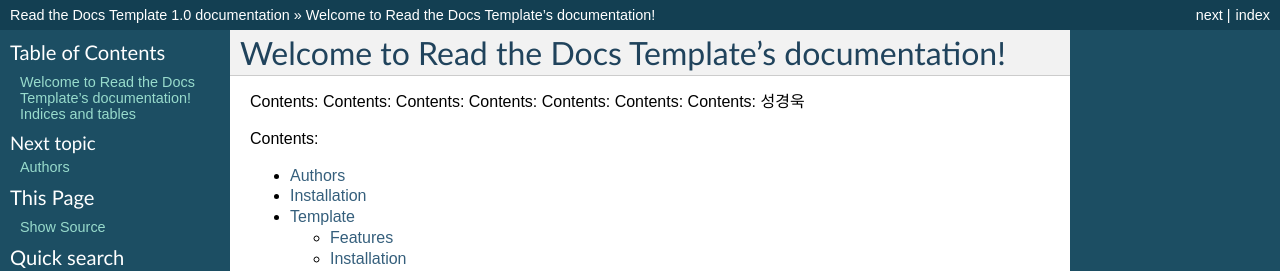
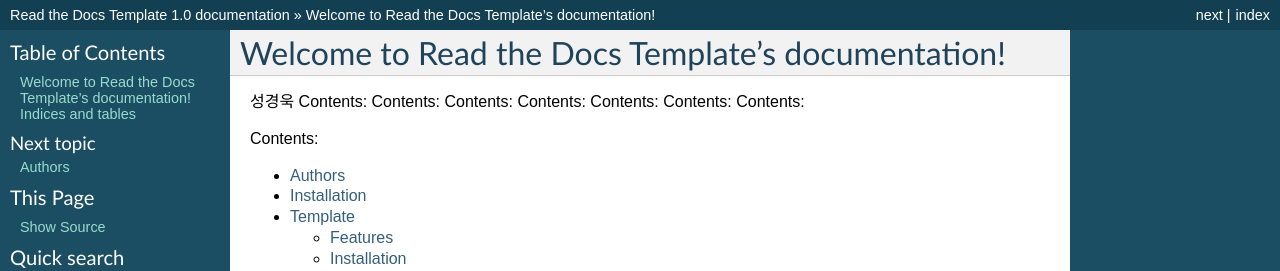
Before and after one commit to smart1004/ReadTheDocs, a Sphinx documentation site: the page built from docs/index.rst, in a window 1280 px wide. Shown: the top 271 px of the page. Built offline with Sphinx 7.4.7, drawn with Linux system fonts in a browser that asks for light colours; part of the change alters nothing that is shown.

```diff
--- a/docs/index.rst
+++ b/docs/index.rst
@@ -6,8 +6,7 @@
 Welcome to Read the Docs Template's documentation!
 ==================================================
 
-Contents: Contents: Contents: Contents: Contents: Contents: Contents:
-성경욱
+성경욱    Contents: Contents: Contents: Contents: Contents: Contents: Contents:
 
 
 Contents:
```
